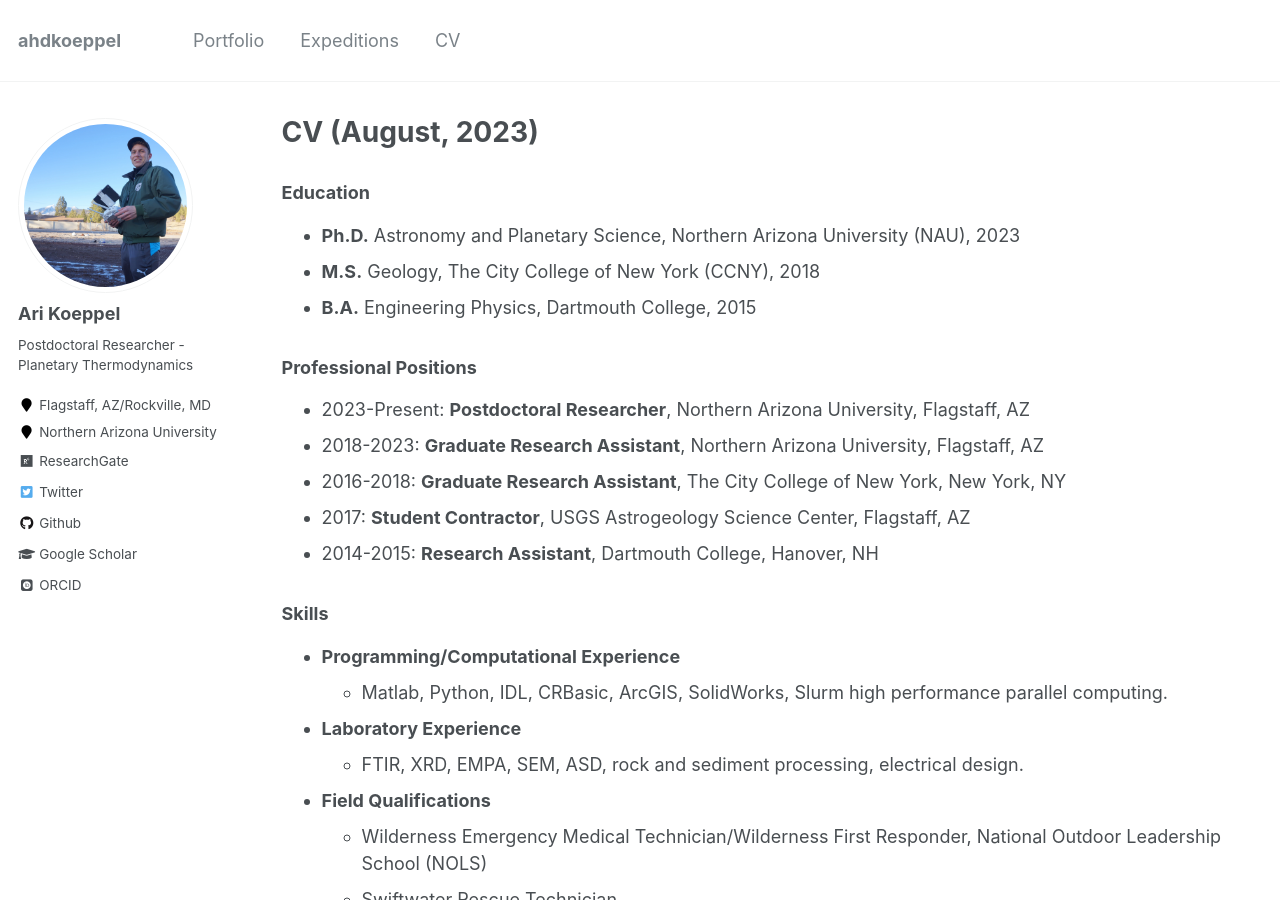
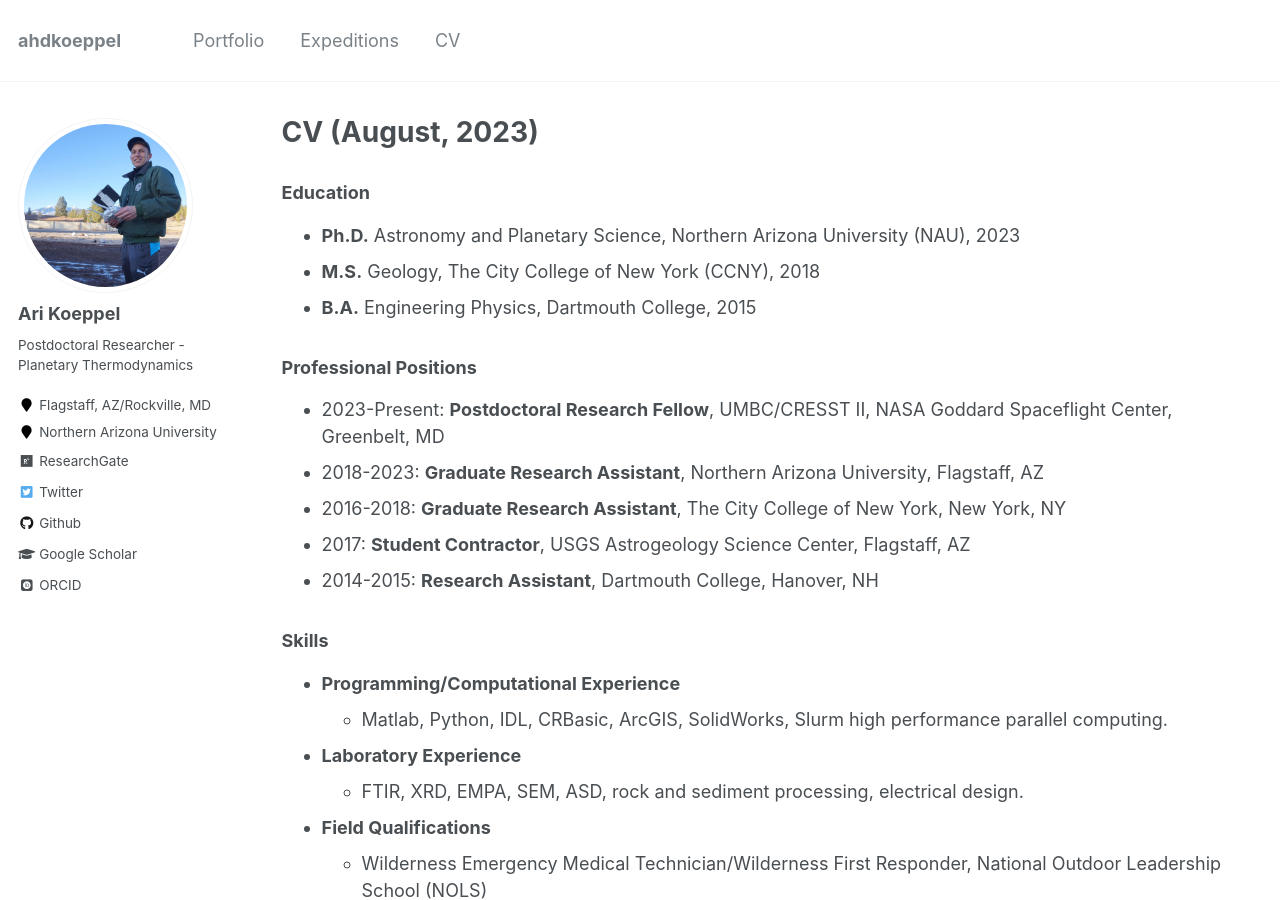
Before and after one commit to ahdkoeppel/ahdkoeppel.github.io, a Jekyll site: the page built from _pages/cv.md, in a window 1280 px wide and 900 px high. Built offline with Jekyll 4.4.1, drawn with Linux system fonts in a browser that asks for light colours; some web fonts are replaced.

Commit message:
Update cv.md
added NASA postdoc

```diff
--- a/_pages/cv.md
+++ b/_pages/cv.md
@@ -15,7 +15,7 @@ redirect_from:
   * **B.A.** Engineering Physics, Dartmouth College, 2015
 
 ### Professional Positions
-  * 2023-Present: **Postdoctoral Researcher**, Northern Arizona University, Flagstaff, AZ
+  * 2023-Present: **Postdoctoral Research Fellow**, UMBC/CRESST II, NASA Goddard Spaceflight Center, Greenbelt, MD
   * 2018-2023: **Graduate Research Assistant**, Northern Arizona University, Flagstaff, AZ
   * 2016-2018: **Graduate Research Assistant**, The City College of New York, New York, NY
   * 2017: **Student Contractor**, USGS Astrogeology Science Center, Flagstaff, AZ
```
